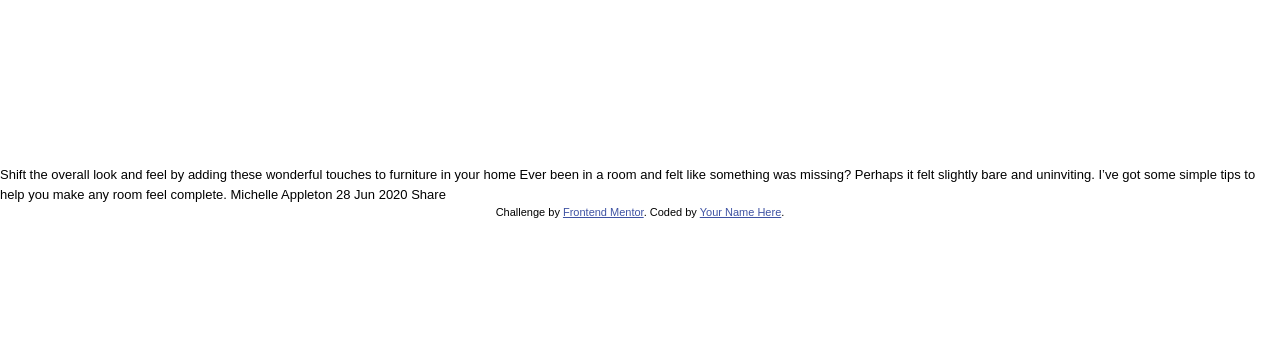
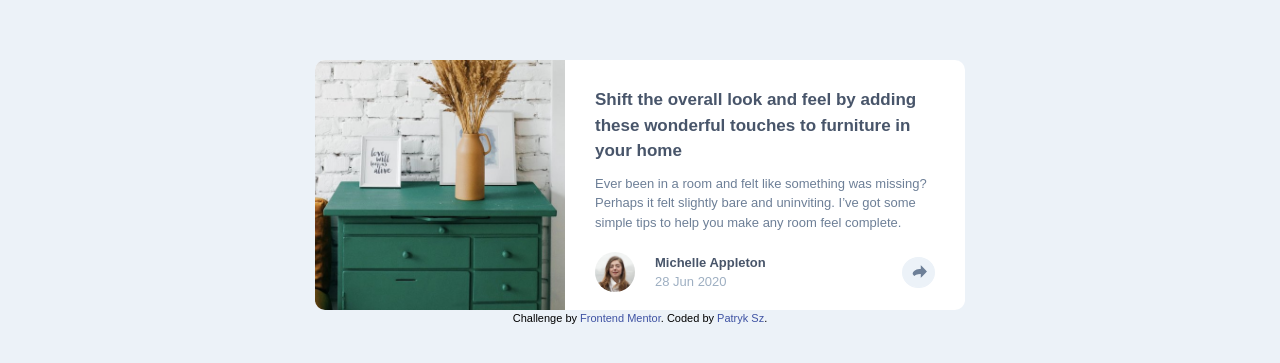
Before and after one commit to dedku/Article-preview-component-DailyNewbie_16, a plain HTML site: page index.html in a window 1280 px wide. Shown: the part 207-570 px from the top of the page. Drawn offline with nearby package versions, Linux system fonts and the light colour scheme.

Commit message:
css + html

```diff
--- a/index.html
+++ b/index.html
@@ -10,27 +10,63 @@
 </head>
 
 <body>
-
+  <main>
+    <section>
+      <div class="card">
+        <img src="./images/drawers.jpg" alt="Drawers">
+        <div class="card-info">
+          <h1>
             Shift the overall look and feel by adding these wonderful
             touches to furniture in your home
+          </h1>
 
+          <p>
             Ever been in a room and felt like something was missing? Perhaps
             it felt slightly bare and uninviting. I’ve got some simple tips
             to help you make any room feel complete.
+          </p>
 
+          <div class="card-social">
+            <img src="./images/avatar-michelle.jpg" alt="Michelle">
+
+            <div class="card-author">
+              <span class="class-name">
                 Michelle Appleton
+              </span>
+
+              <span class="card-date">
                 28 Jun 2020
+              </span>
+            </div>
 
-  Share
+            <button class="btn-cta">
+              <img src="./images/icon-share.svg" alt="share news">
+            </button>
+            <div class="share">
+              <div>
+                <p>SHARE</p>
+              </div>
+              <div class="flex">
+                <a href="#"><img class="share-icon" src="./images/icon-facebook.svg"></a>
+                <a href="#"><img class="share-icon" src="./images/icon-twitter.svg"></a>
+                <a href="#"><img class="share-icon" src="./images/icon-pinterest.svg"></a>
+              </div>
+            </div>
+          </div>
+        </div>
+      </div>
+    </section>
+  </main>
+
 
   <footer>
     <div class="attribution">
       Challenge by <a href="https://www.frontendmentor.io?ref=challenge" target="_blank">Frontend Mentor</a>.
-      Coded by <a href="#">Your Name Here</a>.
+      Coded by <a href="https://www.frontendmentor.io/profile/dedku">Patryk Sz</a>.
     </div>
   </footer>
-  <script type="module" src="https://unpkg.com/ionicons@5.5.2/dist/ionicons/ionicons.esm.js"></script>
-  <script nomodule src="https://unpkg.com/ionicons@5.5.2/dist/ionicons/ionicons.js"></script>
+
+  <script src="script.js"></script>
 </body>
 
 </html>
--- /dev/null
+++ b/script.js
@@ -0,0 +1,6 @@
+const btn = document.querySelector(".btn-cta");
+const share = document.querySelector(".share");
+
+btn.addEventListener("click", function () {
+    share.classList.toggle("show");
+});
--- a/style.css
+++ b/style.css
@@ -1,4 +1,4 @@
-@import url('https://fonts.googleapis.com/css2?family=Manrope:wght@500;700&display=swap');
+@import url('https://fonts.googleapis.com/css2?family=Manrope:wght@500;600;700&display=swap');
 
 :root {
     --clr-blue-800: hsl(217, 19%, 35%);
@@ -30,7 +30,7 @@ ol[role='list'] {
 
 html,
 body {
-    height: 100%;
+    min-height: 100vh;
 }
 
 html {
@@ -81,10 +81,9 @@ svg {
 body {
     font-family: 'Kumbh Sans', sans-serif;
     font-size: var(--fs-100);
-    display: flex;
-    flex-direction: column;
-    justify-content: center;
-    align-items: center;
+    display: grid;
+    place-content: center;
+    background-color: var(--clr-blue-200);
 }
 
 main,
@@ -94,9 +93,8 @@ section {
 }
 
 section {
-    display: flex;
-    justify-content: center;
-    align-items: center;
+    display: grid;
+    place-content: center;
 }
 
 /* utilities */
@@ -104,12 +102,180 @@ section {
 
 
 /* components */
+.card {
+    display: flex;
+    flex-direction: column;
+    justify-content: center;
+    align-items: center;
+    margin-inline: auto;
+    width: 85%;
+    border-radius: 1rem;
+    background-color: #fff;
+}
+
+.card>img {
+    object-fit: cover;
+    border-top-left-radius: 1rem;
+    border-top-right-radius: 1rem;
+}
+
+.card-info {
+    padding: 2rem 3rem;
+}
+
+.card-info h1 {
+    padding-top: 1rem;
+    font-size: 1.7rem;
+    color: var(--clr-blue-800);
+    font-weight: 600;
+}
+
+.card-info p {
+    padding-top: 1rem;
+    color: var(--clr-blue-600);
+}
+
+.card-social {
+    padding-top: 2rem;
+    display: flex;
+    flex-direction: row;
+    align-items: center;
+}
+
+.card-author {
+    padding-left: 2rem;
+    display: flex;
+    flex-direction: column;
+    align-items: flex-start;
+    text-align: left;
+}
+
+.card-social img {
+    object-fit: cover;
+    border-radius: 50%;
+    width: 4rem;
+}
+
+.class-name {
+    color: var(--clr-blue-800);
+    font-weight: 600;
+}
+
+.card-date {
+    color: var(--clr-blue-400);
+}
+
+.btn-cta {
+    cursor: pointer;
+    margin-left: auto;
+    padding: 7px;
+    background-color: var(--clr-blue-200);
+    border-radius: 50%;
+    border: 1px solid var(--clr-blue-200);
+}
+
+.btn-cta img {
+    width: 1.5rem;
+    object-fit: contain;
+    margin-bottom: 2px;
+    margin-left: 2px;
+}
+
+.share {
+    display: flex;
+    visibility: hidden;
+    width: 190px;
+    background: hsl(217, 19%, 35%);
+    color: hsl(212, 23%, 69%);
+    text-align: center;
+    border-radius: 5px;
+    position: absolute;
+    z-index: 1;
+    left: 65%;
+    top: 75%;
+    letter-spacing: 3px;
+}
+
+.share p {
+    padding: 3px;
+    margin-top: 0.6rem;
+    margin-left: 10px;
+}
+
+.share img {
+    width: 3rem;
+    padding: 2px;
+    margin-top: 5px;
+    margin-left: 2px;
+}
+
+.flex {
+    display: flex;
+}
+
+.show {
+    visibility: visible;
+    -webkit-animation: fadeIn 1s;
+    animation: fadeIn 1s;
+}
+
+@-webkit-keyframes fadeIn {
+    from {
+        opacity: 0;
+    }
+
+    to {
+        opacity: 1;
+    }
+}
+
+@keyframes fadeIn {
+    from {
+        opacity: 0;
+    }
+
+    to {
+        opacity: 1;
+    }
+}
 
 .attribution {
     font-size: 11px;
     text-align: center;
+
 }
 
 .attribution a {
     color: hsl(228, 45%, 44%);
+    text-decoration: none;
+    transition: all .3s ease;
 }
+
+.attribution a:hover {
+    color: hsl(24, 81%, 56%);
+}
+
+@media (min-width: 30em) {
+    .card {
+        width: 40rem;
+    }
+}
+
+@media (min-width: 60em) {
+    .card {
+        justify-content: space-evenly;
+        height: 25rem;
+        width: 65rem;
+        flex-direction: row;
+    }
+
+    .card>img {
+        object-fit: cover;
+        border-top-left-radius: 1rem;
+        border-top-right-radius: 1rem;
+        width: 25rem;
+        height: 25rem;
+        border-bottom-left-radius: 1rem;
+        border-top-right-radius: 0rem;
+    }
+}
```
Lines whose indentation alone changed are shown as unchanged.
